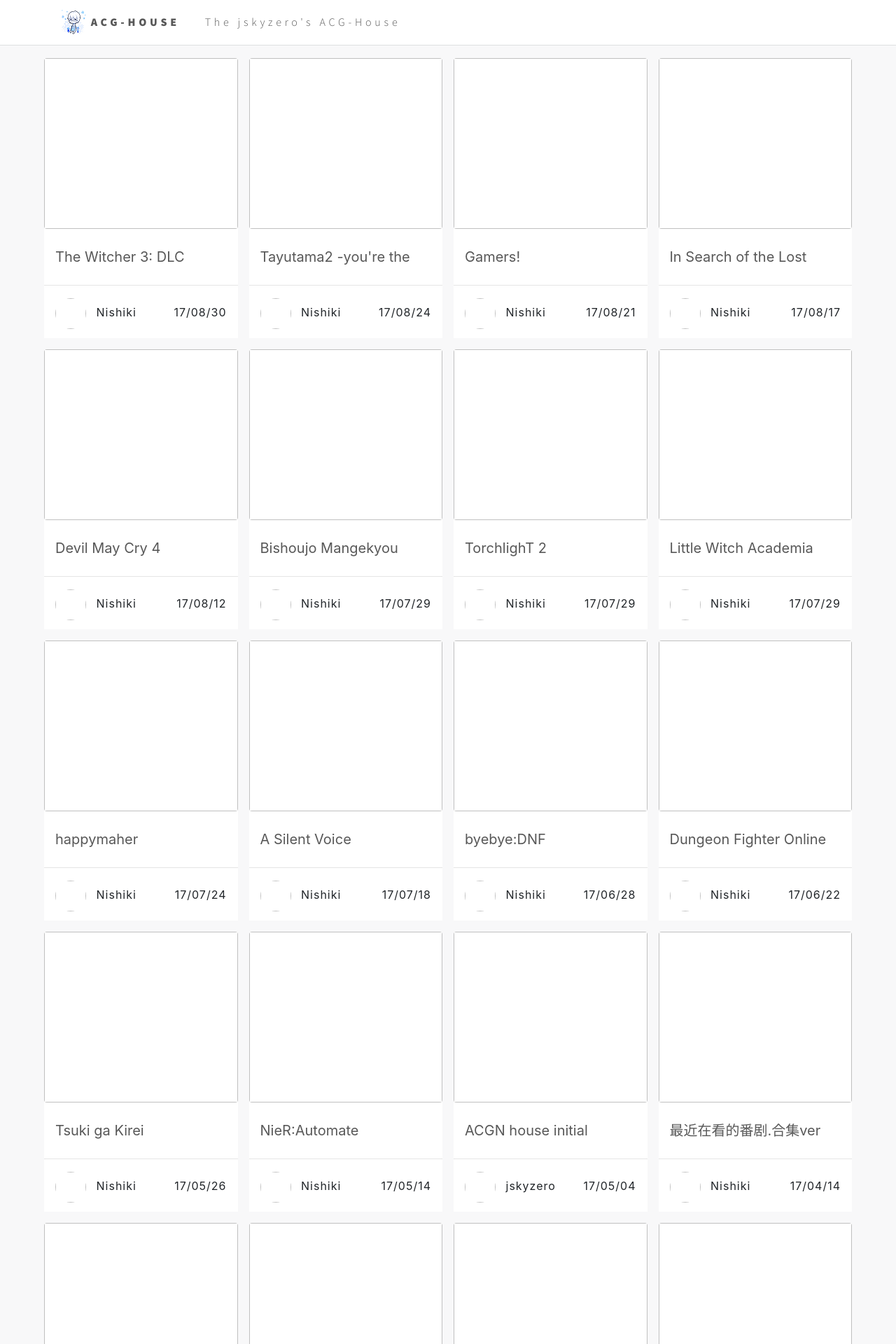
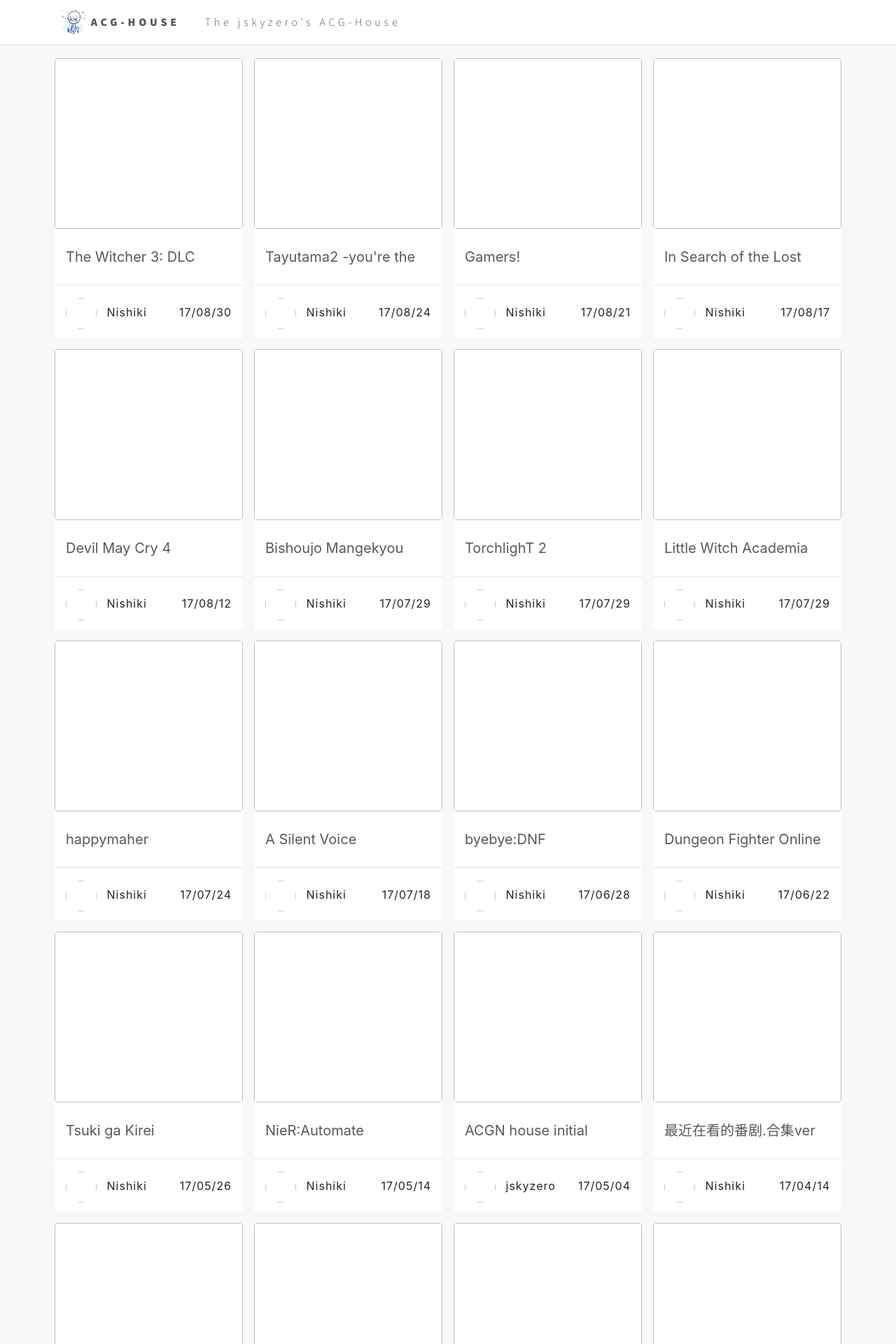
Before and after one commit to jskyzero/ACG-House, a Jekyll site: the page built from index.html, in a window 1280 px wide. Shown: the top 1920 px of the page at 70% size. Built offline with Jekyll 4.4.1, drawn with Linux system fonts in a browser that asks for light colours; nearby versions of some CDN libraries; the list of posts is cut into pages by our own code.

Commit message:
update different  row margin

```diff
--- a/assets/css/main.css
+++ b/assets/css/main.css
@@ -76,9 +76,13 @@
   padding: 10px 0;
 }
 
-  #main div.row #card {
-    padding: 0.5em;
-  }
+    #main div.row  {
+      margin: 0;
+    }
+      #main div.row #card {
+        padding: 0.5em;
+        margin: 0;
+      }
 
   #main article {
     background: white;
```
